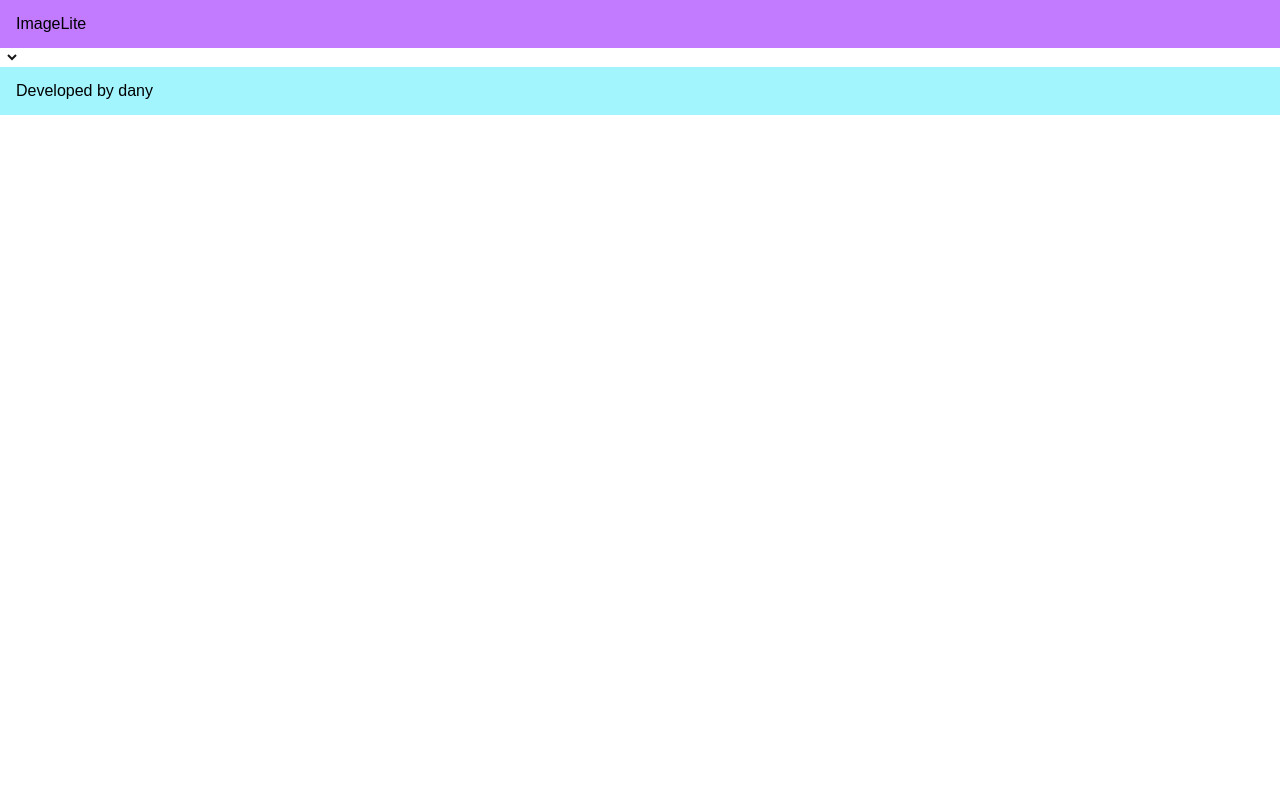
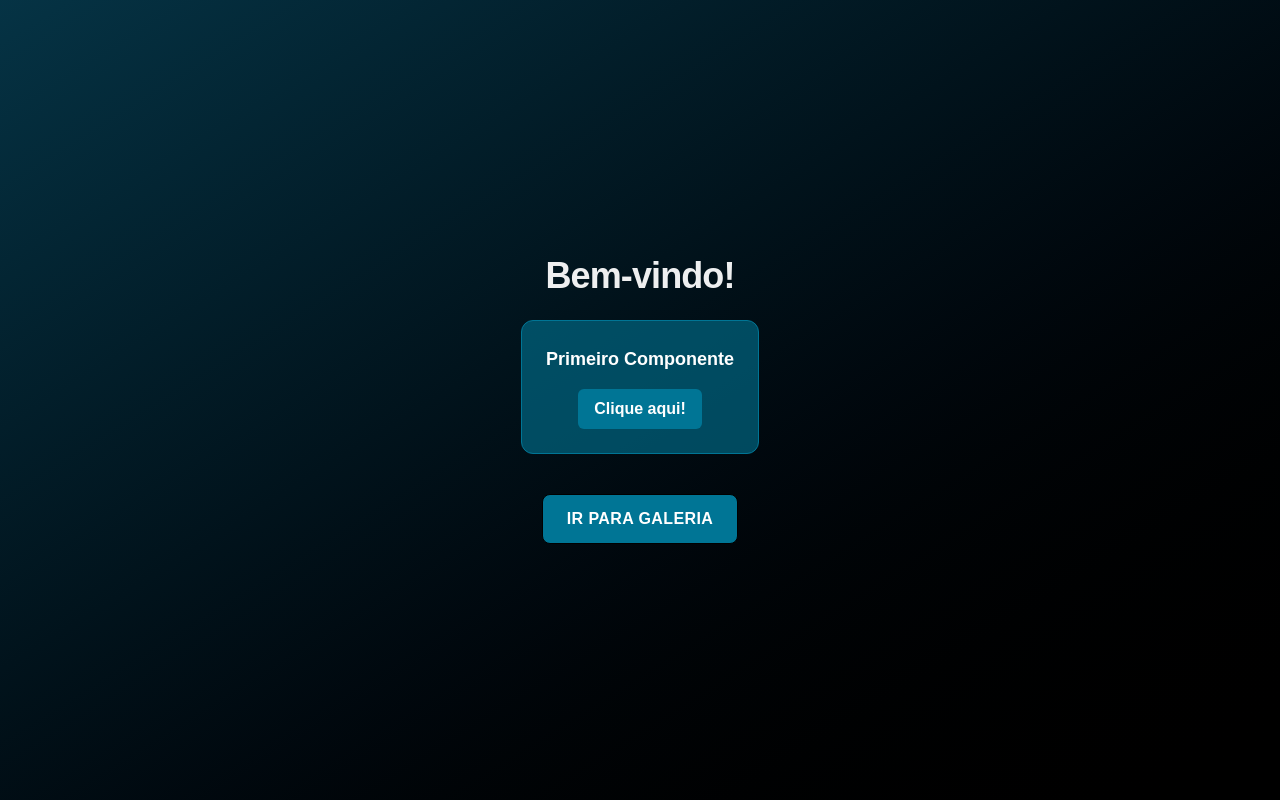
Before and after one commit to danyelerreis/image, a Next.js app in the folder imagelite/: page / in a window 1280 px wide. Built offline with nearby package versions, Linux system fonts and the light colour scheme.

Commit message:
Atualizações do front

```diff
--- a/imagelite/app/components/ImageCard.tsx
+++ b/imagelite/app/components/ImageCard.tsx
@@ -1,19 +1,44 @@
+'use client'
 interface ImageCardProps {
   imageUrl?: string;
   imageName?: string;
   imageSize?: string;
   uploadDate?: string;
+  extension?: string;
 }
 
-export  const ImageCard: React.FC<ImageCardProps> = ({imageName, imageUrl, imageSize, uploadDate }) => {
+export  const ImageCard: React.FC<ImageCardProps> = ({imageName, imageUrl, imageSize, uploadDate, extension}) => {
+  function downloadImage(){
+    window.open(imageUrl, '_blank');
+  }
   return(
     <div className="card relative bg-white rounded-md shadow-md transition-all ease-in-out duration-300 hover:shadow-xl hover:-translate-y-1">
-  <img src={imageUrl} className="h-56 w-full object-cover rounded-t-md" alt="Thumbnail" />
+  <img  onClick={downloadImage} src={imageUrl} className="h-56 w-full object-cover rounded-t-md" alt="Thumbnail" />
   <div className="card-body p-4">
     <h1 className="text-xl font-semibold mb-2 text-gray-600">{imageName}</h1>
-    <p className="text-xl font-semibold mb-2 text-gray-600">{imageSize}</p>
+    <p className="text-xl font-semibold mb-2 text-gray-600">{formatBytes(Number(imageSize))}</p>
     <p className="text-xl font-semibold mb-2 text-gray-600">{uploadDate}</p>
+    <p className="text-xl font-semibold mb-2 text-gray-600">{extension}</p>
   </div>
 </div>
   )
 }
+function formatBytes(bytes: number = 0, decimals: number = 2): string {
+    if (bytes === 0) return '0 Bytes';
+
+    const k = 1024;
+    const dm = decimals < 0 ? 0 : decimals;
+    const sizes = ['Bytes', 'KB', 'MB', 'GB', 'TB', 'PB', 'EB', 'ZB', 'YB'];
+
+    const absBytes = Math.abs(bytes);
+
+    // Evita estourar o tamanho do array sizes
+    const i = Math.min(
+        Math.floor(Math.log(absBytes) / Math.log(k)),
+        sizes.length - 1
+    );
+
+    const formattedValue = parseFloat((bytes / Math.pow(k, i)).toFixed(dm));
+
+    return `${formattedValue} ${sizes[i]}`;
+}
--- a/imagelite/app/components/PrimeiroComponente.tsx
+++ b/imagelite/app/components/PrimeiroComponente.tsx
@@ -1,18 +1,29 @@
 'use client';
+
 interface PrimeiroComponenteProps {
   mensagem: string;
   mensagemBotao: string;
 }
+
 export const PrimeiroComponente = ({ mensagem, mensagemBotao }: PrimeiroComponenteProps) => {
   const clique = () => {
-    console.log('Você clicou no botão');
+    console.log('Você clicou no botão!');
     alert(mensagemBotao);
-  }
+  };
+
   return (
-    <div>
-      <h1>Primeiro Componente</h1>
-      <p>{mensagem}</p>
-      <button onClick={clique}>Clique aqui</button>
+    <div className="bg-cyan-700/60 border border-cyan-700 rounded-xl p-6 shadow-[0_0_15px_rgb(234, 238, 230)]">
+      <h2 className="text-lg font-semibold text-white-200 mb-1">Primeiro Componente</h2>
+      <p className="text-gray-300 mb-4">{mensagem}</p>
+      <button
+        onClick={clique}
+        className="px-4 py-2 rounded-md font-semibold bg-cyan-700 text-white
+                   shadow-[0_0_8px_rgba(102, 20, 255, 0.8)]
+                   hover:shadow-[0_0_16px_#14E4FF] hover:scale-105
+                   transition-all duration-200"
+      >
+        Clique aqui!
+      </button>
     </div>
   );
-}
+};
--- a/imagelite/app/components/Template.tsx
+++ b/imagelite/app/components/Template.tsx
@@ -12,8 +12,8 @@ export const Template: React.FC<TemplateProps> = ({ children }: TemplateProps) =
 }
 const Header : React.FC = () => {
   return (
-    <header className = "bg-purple-400 text-black py-3">
-    <div className = "container mx-auto px-4 flex justify-between items-center px-4">
+    <header className = "bg-cyan-700/60 text-white py-3">
+    <div className = "container mx-auto px-4 flex justify-center items-center px-4">
       <h1>ImageLite</h1>
       </div>
     </header>
@@ -21,8 +21,8 @@ const Header : React.FC = () => {
 }
 const Footer : React.FC = () => {
   return (
-    <footer className = "bg-cyan-200 text-black py-3">
-    <div className = "container mx-auto px-4 flex justify-between items-center px-4">
+    <footer className = "bg-cyan-700/60 text-white py-3">
+    <div className = "container mx-auto px-4 flex justify-center items-center px-4">
       <h1>Developed by dany</h1>
       </div>
     </footer>
--- a/imagelite/app/galeria/page.tsx
+++ b/imagelite/app/galeria/page.tsx
@@ -24,8 +24,10 @@ export default function Galeria() {
       <ImageCard key = {image.url}
                 imageName = {image.name}
                  imageUrl={image.url}
-                 imageSize = {`${image.size} MB`}
-                 uploadDate={image.uploadDate} />
+                 imageSize = {`${image.size} `}
+                 uploadDate={image.uploadDate}
+                 extension = {image.extension}/>
+
     )
   }
 
@@ -50,11 +52,11 @@ export default function Galeria() {
                 <option value="JPEG">JPEG</option>
                 <option value="GIF">GIF</option>
               </select>
-              <button className="bg-blue-500 hover:bg-blue-600 text-white font-bold py-2 px-4 rounded" onClick={searchImages}>Search </button>
+              <button className="bg-blue-500 hover:bg-blue-700 text-white font-bold py-2 px-4 rounded" onClick={searchImages}>Search </button>
               <button className="bg-red-500 hover:bg-red-600 text-white font-bold py-2 px-4 rounded">Add New </button>
             </div>
         </section>
-            <section className="grid grid-cols-3 gap-4 p-4">
+            <section className="grid grid-cols-3 gap-8 p-4">
             {
             renderImageCards()
             }
--- a/imagelite/app/page.tsx
+++ b/imagelite/app/page.tsx
@@ -1,14 +1,27 @@
-import { Template, ImageCard} from './components';
+import Link from "next/link";
+import { PrimeiroComponente } from "./components/PrimeiroComponente";
 
-export default function Galeria() {
+export default function Home() {
   return (
-    <main>
-      <Template>
-        <h1></h1>
-        <select className="grid grid-cols-3 gap-8">
-          <ImageCard/>
-        </select>
-      </Template>
-    </main>
+    <div className="min-h-screen bg-gradient-to-br from-cyan-950 via-black-900 to-black text-white flex items-center justify-center">
+      <main className="flex flex-col items-center gap-6 text-center px-6">
+        <h1 className="text-4xl font-extrabold tracking-tight text-[#EEEFF0] drop-shadow-[0_0_12px_rgb(229, 235, 236)]">
+          Bem-vindo!
+        </h1>
+
+        <PrimeiroComponente mensagem=" "mensagemBotao="Clicou no botão!" />
+
+        <Link
+          href="/galeria"
+          className="mt-4 px-6 py-3 rounded-lg font-bold uppercase tracking-wide
+                     bg-cyan-700 border border-[#000000] text-white
+                     shadow-[0_0_10px_rgb(20, 19, 19)]
+                     hover:bg-white-600 hover:shadow-[0_0_20px_rgb(24, 19, 23)]
+                     transition-all duration-300"
+        >
+          Ir para Galeria
+        </Link>
+      </main>
+    </div>
   );
 }
--- a/imagelite/app/resource/image.ts
+++ b/imagelite/app/resource/image.ts
@@ -2,6 +2,6 @@ export class Image{
   url ?: string;
   name ?: string;
   extension ?: string;
-  size ?: number;
+  size ?: string;
   uploadDate ?: string;
 }
```
